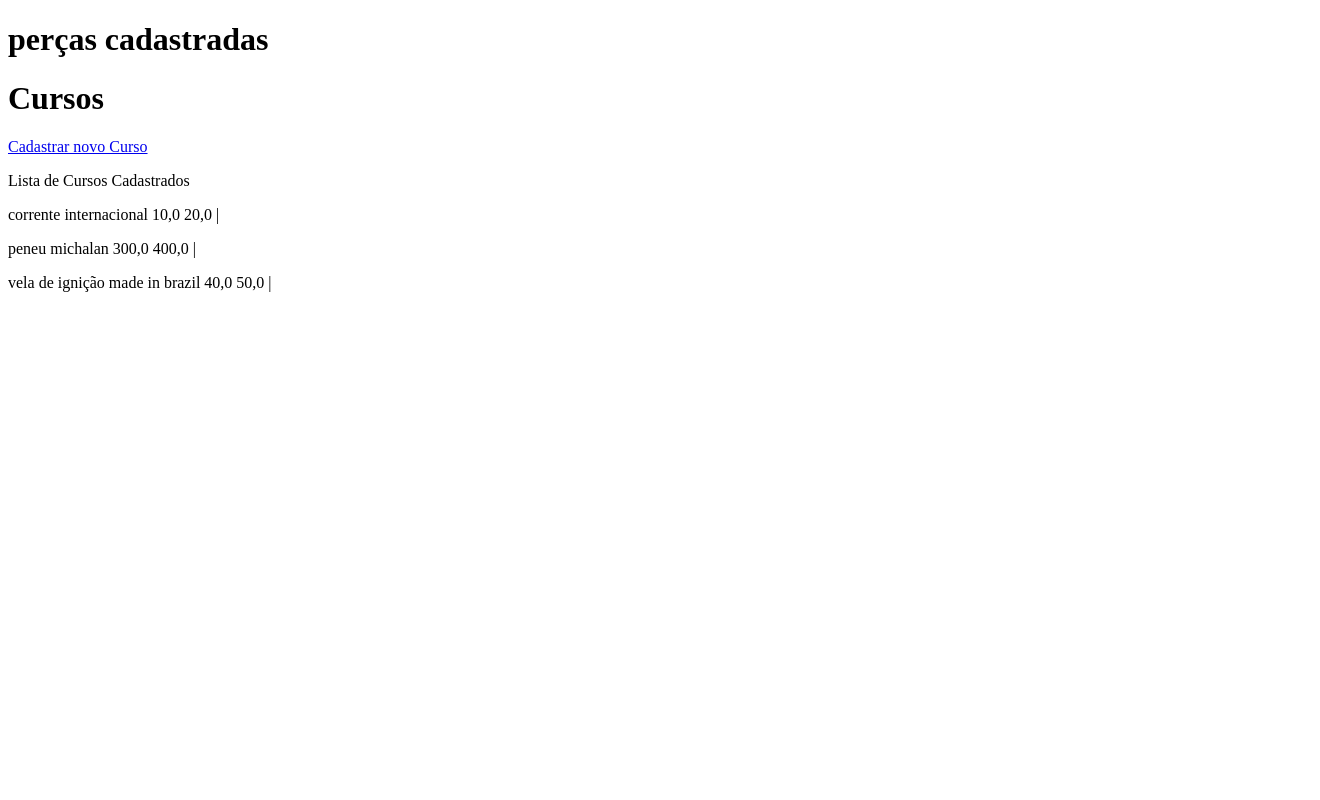
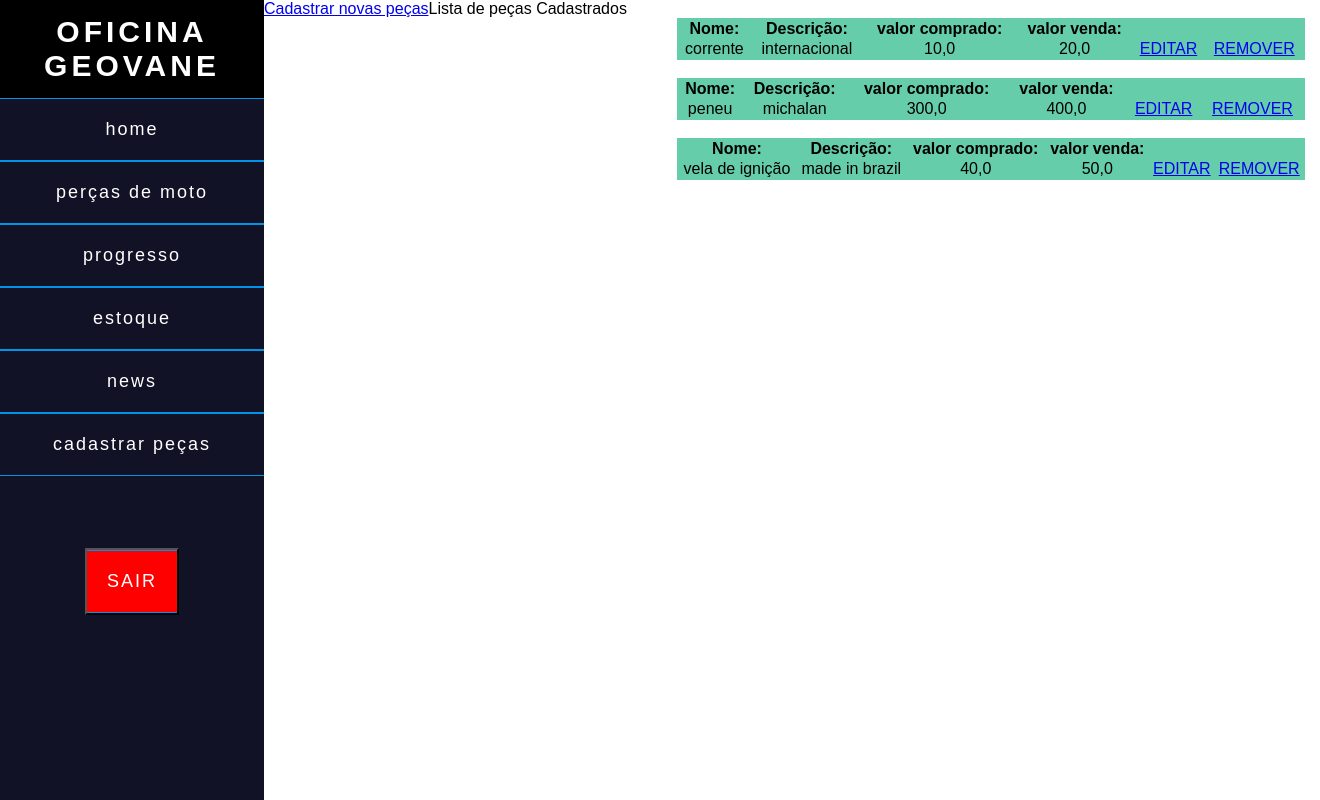
Before and after one commit to MatheusFLtechnology/projeto_oficina, a Django app: page /lista_percas/ in a window 1320 px wide. Run offline with Django 4.2, Linux system fonts and the light colour scheme; data comes from the database, SQL or seed files in the repository; both versions use the stored data as it was after the commit; some libraries are stand-ins or nearby versions.

Commit message:
terminei os cruds de cadastro

```diff
--- a/core/views.py
+++ b/core/views.py
@@ -28,3 +28,22 @@ def percas_cadastrar(request):
         'form_percas': form
     }
     return render(request, 'percas_cadastrar.html',contexto)
+
+def editar_percas(request, id):
+    perca = percas.objects.get(pk=id)
+
+    form = percasForm(request.POST or None, instance=perca)
+
+    if form.is_valid():
+        form.save()
+        return redirect('lista_percas')
+
+    contexto ={
+        'form_percas': form
+    }
+    return render(request, 'percas_cadastrar.html',contexto)
+
+def remover_percas(request, id):
+    perca = percas.objects.get(pk=id)
+    perca.delete()
+    return redirect('lista_percas')
--- a/oficina/urls.py
+++ b/oficina/urls.py
@@ -15,7 +15,7 @@ Including another URLconf
 """
 from django.contrib import admin
 from django.urls import path
-from core.views import home, adiministrador,lista_percas, lista_percas, moto, progresso, percas_cadastrar
+from core.views import home, adiministrador,lista_percas, lista_percas, moto, progresso, percas_cadastrar,editar_percas,remover_percas
 
 urlpatterns = [
     path('', home),
@@ -24,5 +24,7 @@ urlpatterns = [
     path('progresso/',progresso,name='progresso'),
     path('percas_cadastrar/', percas_cadastrar, name='percas_cadastrar'),
     path('lista_percas/', lista_percas, name='lista_percas'),
+    path('percas_editar/<int:id>/', editar_percas, name='editar_percas'),
+    path('percas_remover/<int:id>/', remover_percas, name='remover_percas'),
     path('admin/', admin.site.urls),
 ]
--- a/template/adiministrador.html
+++ b/template/adiministrador.html
@@ -101,7 +101,7 @@
             <a href="#">home</a>
             <a href="moto.html">perças de moto</a>
             <a href="{% url 'progresso' %}">progresso</a>
-            <a href="#">booking</a>
+            <a href="{% url 'lista_percas' %}">estoque</a>
             <a href="#">news</a>
             <a href="{% url 'percas_cadastrar' %}">cadastrar peças</a><br><br><br><br>
             <button class="sair"><a href="#">SAIR</a> </button>
@@ -135,6 +135,7 @@
 
                   <div class="row mt-5">
                   <div class="card-body">
+
                       <table class="table table-success table-striped">
                           <tr>
                               <th>perças</th>
--- a/template/lista_percas.html
+++ b/template/lista_percas.html
@@ -1,3 +1,4 @@
+
 <!DOCTYPE html>
 <html lang="en">
 <head>
@@ -5,20 +6,140 @@
     <meta http-equiv="X-UA-Compatible" content="IE=edge">
     <meta name="viewport" content="width=device-width, initial-scale=1.0">
     <title>Document</title>
+    <link rel="stylesheet" href="https://cdn.jsdelivr.net/npm/bootstrap-icons@1.9.1/font/bootstrap-icons.css">
+
+    <style type="text/css">
+         * {
+            padding: 0px;
+            margin: 0px;
+            box-sizing: border-box;
+            list-style: none;
+            font-family: 'poppins', sans-serif;
+        }
+
+        .main {
+            width: 100%;
+            height: 100vh;
+            display: flex;
+            text-align: center;
+        }
+
+        .menu {
+            width: 20%;
+            background-color: #121227;
+        }
+
+        #logo {
+            color: #fff;
+            font-size: 30px;
+            letter-spacing: 4px;
+            padding: 15px;
+            background-color: black;
+
+        }
+
+        .menu a {
+            text-decoration: none;
+            color: #fff;
+            font-size: 18px;
+            letter-spacing: 2px;
+            display: list-item;
+            padding: 20px;
+            border-top: 1px solid #0093E9;
+            border-bottom: 1px solid #0093E9;
+        }
+
+        .menu a:hover {
+            background-color: rgb(255, 149, 0);
+            transition: 0.5s;
+            letter-spacing: 4px;
+            text-transform: uppercase;
+        }
+
+        .sair {
+
+            background-color: red;
+            transition: 0.5s;
+            letter-spacing: 4px;
+            text-transform: uppercase;
+        }
+        .table
+        {
+            color: aqua;
+        }
+
+        .card_body
+        {
+            padding: 0px;
+            margin: 0px;
+            box-sizing: border-box;
+            list-style: none;
+            font-family: 'poppins', sans-serif;
+        }
+
+        .tabela{
+            background-color: #66CDAA;
+            border: 2px;
+            width: 100%;
+            margin-left: 50px;
+        }
+
+    </style>
+
 </head>
 <body>
-    <h1>perças cadastradas</h1>
 
-    <h1>Cursos</h1>
+    <div class="main">
+        <div class="menu fixed">
+            <h2 id="logo">OFICINA GEOVANE</h2>
+            <a href="#">home</a>
+            <a href="moto.html">perças de moto</a>
+            <a href="{% url 'progresso' %}">progresso</a>
+            <a href="{% url 'lista_percas' %}">estoque</a>
+            <a href="#">news</a>
+            <a href="{% url 'percas_cadastrar' %}">cadastrar peças</a><br><br><br><br>
+            <button class="sair"><a href="#">SAIR</a> </button>
+        </div>
 
-    <p><a href="{% url 'percas_cadastrar'%}">Cadastrar novo Curso</a></p>
+     <div class="row mt-2">
+        <div class="col-12">
+        <a href="{% url 'percas_cadastrar'%}">Cadastrar novas peças</a><br><br><br>
+       </div>
+    </div>
 
-    <p>Lista de Cursos Cadastrados</p>
+    <p>Lista de peças Cadastrados</p>
     {% for percas in todas_percas %}
-    <p>{{percas.nome}} {{percas.descricao}}  {{percas.valor_compra}} {{percas.valor_venda}} |
+    <div class="row mt-5">
+    <div class="card">
+    <div class="card-body">
+    <table class="tabela">
+    <tr>
+       <th>Nome:</th> <br>
+       <th>Descrição:</th>
+       <th>valor comprado:</th>
+      <th>valor venda:</th>
 
+    </tr>
+    <tr>
+        <td>{{percas.nome}}</td>
+        <td>{{percas.descricao}}
+        <td>{{percas.valor_compra}}</td>
+        <td>{{percas.valor_venda}}</td>
+        <td> <a href="{% url 'editar_percas' percas.id %}">EDITAR</a></td>
+        <td><a href="{% url 'remover_percas' percas.id %}">REMOVER</a></td>
+    </tr>
+</table>
+</div>
+</div>
     {% empty %}
     <p>Nenhuma perças cadastrado</p>
+
+    </div>
+    </div>
     {% endfor %}
+
+    <script src="https://cdn.jsdelivr.net/npm/bootstrap@5.2.0/dist/js/bootstrap.bundle.min.js"
+            integrity="sha384-A3rJD856KowSb7dwlZdYEkO39Gagi7vIsF0jrRAoQmDKKtQBHUuLZ9AsSv4jD4Xa"
+            crossorigin="anonymous"></script>
 </body>
 </html>
```
Also changed, not shown: db.sqlite3.
